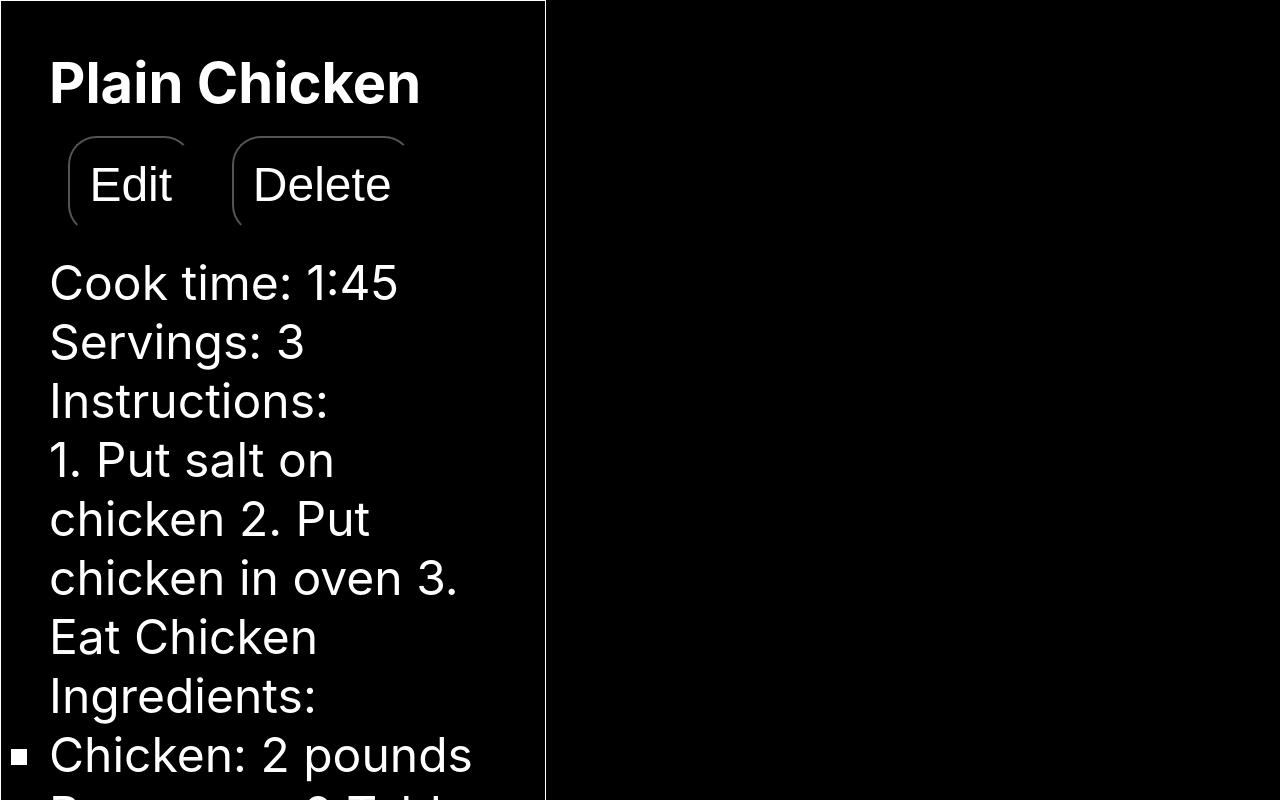
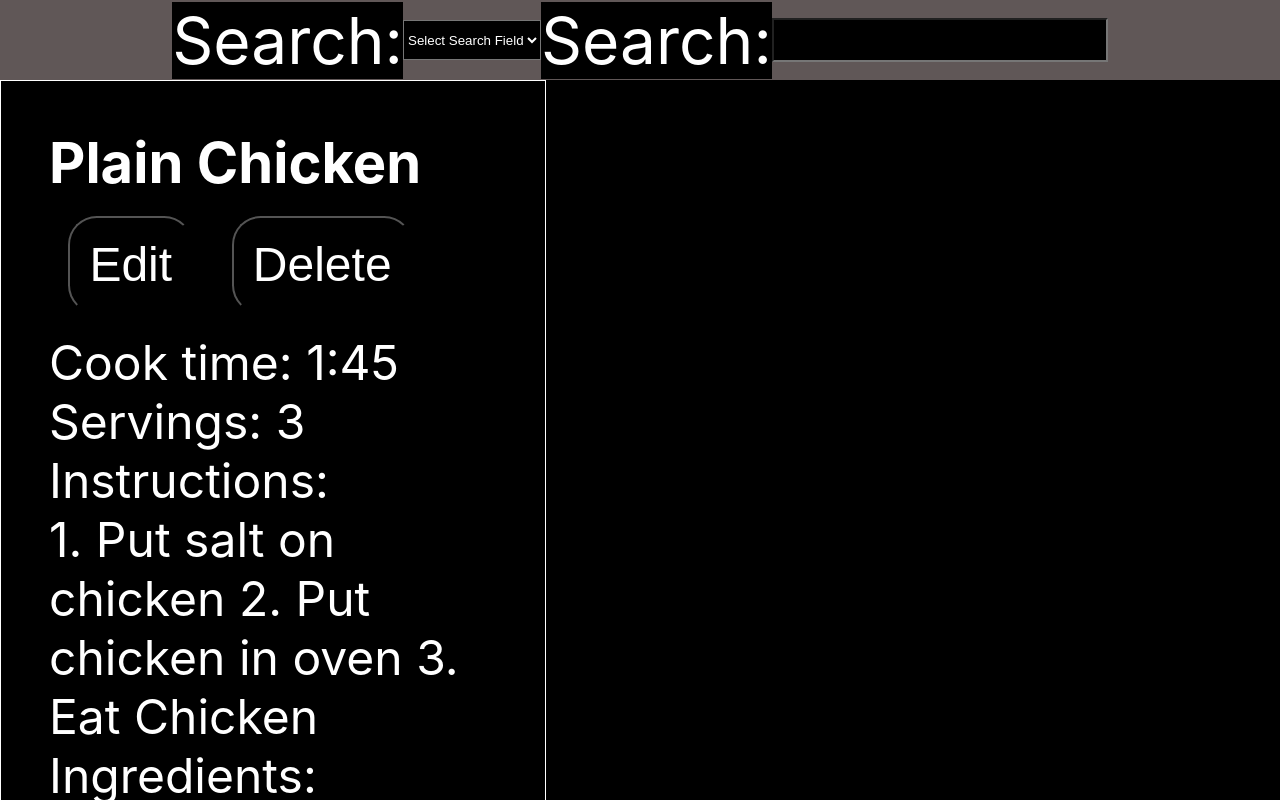
Before and after one commit to PhilCodesNow/recipe-retainer, a React (Create React App) app: page / in a window 1280 px wide. Shown: the top 800 px of the page. Built offline with nearby package versions, Linux system fonts and the light colour scheme.

Commit message:
search component html done

```diff
--- a/src/App.css
+++ b/src/App.css
@@ -4,7 +4,8 @@
   background-color: black;
   color: white;
 }
-.app {
+
+.app__main {
   display: flex;
 
 }
--- a/src/App.js
+++ b/src/App.js
@@ -4,6 +4,7 @@ import Recipe from './Recipe';
 import RecipeList from './RecipeList';
 import { v4 as uuidv4 } from 'uuid';
 import RecipeEdit from './RecipeEdit';
+import SearchBox from './SearchBox';
 
 const LOCAL_STORAGE_KEY = 'reciperetainer.recipes'
 
@@ -68,6 +69,10 @@ function App() {
 
   return (
     <div className="app">
+      <div className="app__search">
+        <SearchBox/>
+      </div>
+      <div className="app__main">
         <RecipeList
         className="app__recipeList"
         sampleRecipes={recipes}
@@ -83,6 +88,7 @@ function App() {
         handleRecipeChange={handleRecipeChange}
         handleRecipeSelect={handleRecipeSelect}
         />}
+      </div>
     </div>
   );
 }
--- /dev/null
+++ b/src/SearchBox.css
@@ -0,0 +1,15 @@
+.searchBox {
+    background-color: rgb(96, 87, 87);
+    height: 10vh;
+    width: 100%;
+    font-size: 4em;
+    display: flex;
+    justify-content: center;
+    align-items: center;
+}
+.searchBox input, .searchBox select{
+    height: 50%;
+}
+.searchBox input{
+    font-size: .4em;
+}
--- /dev/null
+++ b/src/SearchBox.js
@@ -0,0 +1,21 @@
+import React from 'react';
+import './SearchBox.css';
+
+function SearchBox() {
+    return (
+        <div className="searchBox">
+            <label htmlFor="selectField">Search: </label>
+            <select name="selectField">
+                <option value="">Select Search Field</option>
+                <option value="name">Name</option>
+                <option value="cookTime">Cook Time</option>
+                <option value="Servings">Servings</option>
+                <option value="Ingredients">Ingredients</option>
+            </select>
+            <label htmlFor="search">Search: </label>
+            <input type="text" name="search" id="search"/>
+        </div>
+    )
+}
+
+export default SearchBox
```
Also changed, not shown: 1 other file (tests, documents, lock files or other folders). Lines whose indentation alone changed are shown as unchanged.
